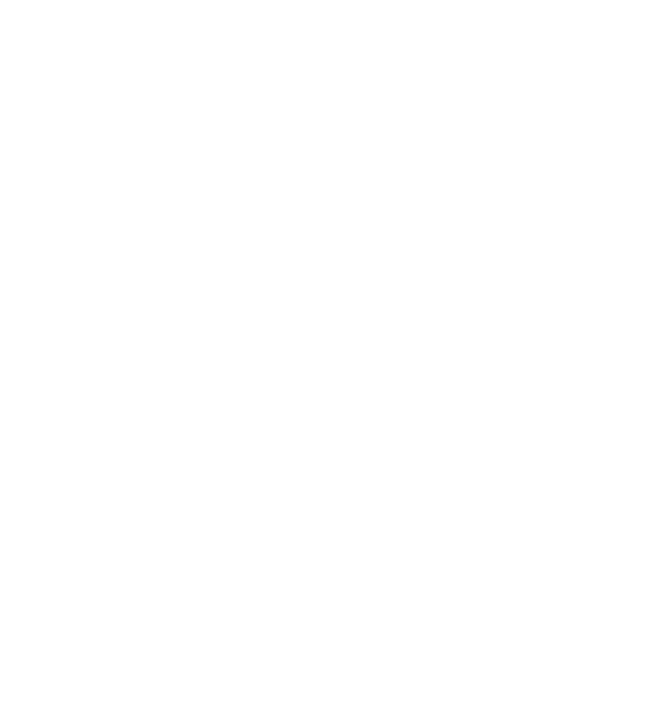
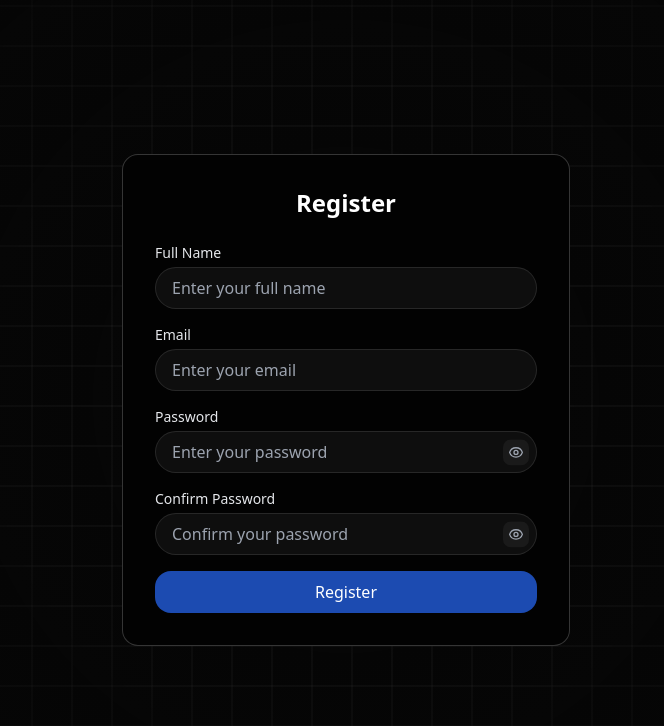
Before and after one commit to The-Codesmokers/verq, a React (Vite) app in the folder frontend/: page /register in a window 1280 px wide. Before the commit this address had no page. Shown: the top 726 px of the page, without its empty margins (294-958 px from the left). Built offline with nearby package versions, Linux system fonts and the light colour scheme.

Commit message:
Made a register page and added it's routes

```diff
--- /dev/null
+++ b/frontend/src/pages/Register.jsx
@@ -0,0 +1,131 @@
+import { useState } from "react";
+import Squares from "../components/Squares";
+
+const Register = () => {
+  const [email, setEmail] = useState("");
+  const [password, setPassword] = useState("");
+  const [confirmPassword, setConfirmPassword] = useState("");
+  const [name, setName] = useState("");
+  const [showPassword, setShowPassword] = useState(false);
+  const [showConfirmPassword, setShowConfirmPassword] = useState(false);
+
+  return (
+    <div className="relative w-full h-screen overflow-hidden bg-gradient-to-br from-gray-900 to-gray-800">
+      <Squares
+        direction="diagonal"
+        speed={0.5}
+        borderColor="rgba(255, 255, 255, 0.1)"
+        squareSize={40}
+        hoverFillColor="rgba(255, 255, 255, 0.05)"
+      />
+
+      <div className="absolute inset-0 flex items-center justify-center ">
+        <div className="glass-card p-8 w-full max-w-md">
+          <h2 className="text-2xl font-bold text-white mb-6 text-center">Register</h2>
+          <form className="space-y-4">
+            <div>
+              <label htmlFor="name" className="block text-sm font-medium text-gray-200 mb-1">
+                Full Name
+              </label>
+              <input
+                type="text"
+                id="name"
+                value={name}
+                onChange={(e) => setName(e.target.value)}
+                className="w-full px-4 py-2 rounded-full bg-white/5 border border-white/10 text-white placeholder-gray-400 focus:outline-none focus:ring-2 focus:ring-blue-500 focus:border-transparent"
+                placeholder="Enter your full name"
+              />
+            </div>
+            <div>
+              <label htmlFor="email" className="block text-sm font-medium text-gray-200 mb-1">
+                Email
+              </label>
+              <input
+                type="email"
+                id="email"
+                value={email}
+                onChange={(e) => setEmail(e.target.value)}
+                className="w-full px-4 py-2 rounded-full bg-white/5 border border-white/10 text-white placeholder-gray-400 focus:outline-none focus:ring-2 focus:ring-blue-500 focus:border-transparent"
+                placeholder="Enter your email"
+              />
+            </div>
+            <div className="relative">
+              <label htmlFor="password" className="block text-sm font-medium text-gray-200 mb-1">
+                Password
+              </label>
+              <input
+                type={showPassword ? "text" : "password"}
+                id="password"
+                value={password}
+                onChange={(e) => setPassword(e.target.value)}
+                className="w-full px-4 py-2 rounded-full bg-white/5 border border-white/10 text-white placeholder-gray-400 focus:outline-none focus:ring-2 focus:ring-blue-500 focus:border-transparent pr-10"
+                placeholder="Enter your password"
+              />
+              <button
+                type="button"
+                onClick={() => setShowPassword(!showPassword)}
+                className="absolute right-2 top-[63%] -translate-y-[37%] text-gray-400 hover:text-white transition-colors duration-200 bg-white/5 p-1 rounded-lg"
+              >
+                {showPassword ? (
+                  <svg xmlns="http://www.w3.org/2000/svg" className="h-4 w-4" fill="none" viewBox="0 0 24 24" stroke="currentColor">
+                    <path strokeLinecap="round" strokeLinejoin="round" strokeWidth={2} d="M13.875 18.825A10.05 10.05 0 0112 19c-4.478 0-8.268-2.943-9.543-7a9.97 9.97 0 011.563-3.029m5.858.908a3 3 0 114.243 4.243M9.878 9.878l4.242 4.242M9.88 9.88l-3.29-3.29m7.532 7.532l3.29 3.29M3 3l3.59 3.59m0 0A9.953 9.953 0 0112 5c4.478 0 8.268 2.943 9.543 7a10.025 10.025 0 01-4.132 5.411m0 0L21 21" />
+                  </svg>
+                ) : (
+                  <svg xmlns="http://www.w3.org/2000/svg" className="h-4 w-4" fill="none" viewBox="0 0 24 24" stroke="currentColor">
+                    <path strokeLinecap="round" strokeLinejoin="round" strokeWidth={2} d="M15 12a3 3 0 11-6 0 3 3 0 016 0z" />
+                    <path strokeLinecap="round" strokeLinejoin="round" strokeWidth={2} d="M2.458 12C3.732 7.943 7.523 5 12 5c4.478 0 8.268 2.943 9.542 7-1.274 4.057-5.064 7-9.542 7-4.477 0-8.268-2.943-9.542-7z" />
+                  </svg>
+                )}
+              </button>
+            </div>
+            <div className="relative">
+              <label htmlFor="confirmPassword" className="block text-sm font-medium text-gray-200 mb-1">
+                Confirm Password
+              </label>
+              <input
+                type={showConfirmPassword ? "text" : "password"}
+                id="confirmPassword"
+                value={confirmPassword}
+                onChange={(e) => setConfirmPassword(e.target.value)}
+                className="w-full px-4 py-2 rounded-full bg-white/5 border border-white/10 text-white placeholder-gray-400 focus:outline-none focus:ring-2 focus:ring-blue-500 focus:border-transparent pr-10"
+                placeholder="Confirm your password"
+              />
+              <button
+                type="button"
+                onClick={() => setShowConfirmPassword(!showConfirmPassword)}
+                className="absolute right-2 top-[63%] -translate-y-[37%] text-gray-400 hover:text-white transition-colors duration-200 bg-white/5 p-1 rounded-lg"
+              >
+                {showConfirmPassword ? (
+                  <svg xmlns="http://www.w3.org/2000/svg" className="h-4 w-4" fill="none" viewBox="0 0 24 24" stroke="currentColor">
+                    <path strokeLinecap="round" strokeLinejoin="round" strokeWidth={2} d="M13.875 18.825A10.05 10.05 0 0112 19c-4.478 0-8.268-2.943-9.543-7a9.97 9.97 0 011.563-3.029m5.858.908a3 3 0 114.243 4.243M9.878 9.878l4.242 4.242M9.88 9.88l-3.29-3.29m7.532 7.532l3.29 3.29M3 3l3.59 3.59m0 0A9.953 9.953 0 0112 5c4.478 0 8.268 2.943 9.543 7a10.025 10.025 0 01-4.132 5.411m0 0L21 21" />
+                  </svg>
+                ) : (
+                  <svg xmlns="http://www.w3.org/2000/svg" className="h-4 w-4" fill="none" viewBox="0 0 24 24" stroke="currentColor">
+                    <path strokeLinecap="round" strokeLinejoin="round" strokeWidth={2} d="M15 12a3 3 0 11-6 0 3 3 0 016 0z" />
+                    <path strokeLinecap="round" strokeLinejoin="round" strokeWidth={2} d="M2.458 12C3.732 7.943 7.523 5 12 5c4.478 0 8.268 2.943 9.542 7-1.274 4.057-5.064 7-9.542 7-4.477 0-8.268-2.943-9.542-7z" />
+                  </svg>
+                )}
+              </button>
+            </div>
+            <button
+              type="submit"
+              className="w-full py-2 px-4 bg-blue-600/75 hover:bg-blue-700/75 text-white font-medium rounded-2xl transition duration-200"
+            >
+              Register
+            </button>
+          </form>
+        </div>
+      </div>
+
+      <style jsx>{`
+        .glass-card {
+          background: rgba(2, 2, 2);
+          border: 1px solid rgba(255, 255, 255, 0.2);
+          border-radius: 1rem;
+        }
+      `}</style>
+    </div>
+  );
+};
+
+export default Register;
--- a/frontend/src/routes/index.jsx
+++ b/frontend/src/routes/index.jsx
@@ -1,10 +1,13 @@
 import { Routes, Route } from 'react-router-dom';
 import Login from '../pages/Login';
+import Register from '../pages/Register';
 import LandingPage from '../pages/LandingPage';
+
 export const AppRoutes = () => {
   return (
     <Routes>
       <Route path="/login" element={<Login />} />
+      <Route path="/register" element={<Register />} />
       <Route path="/" element={<LandingPage />} />
     </Routes>
   );
```
